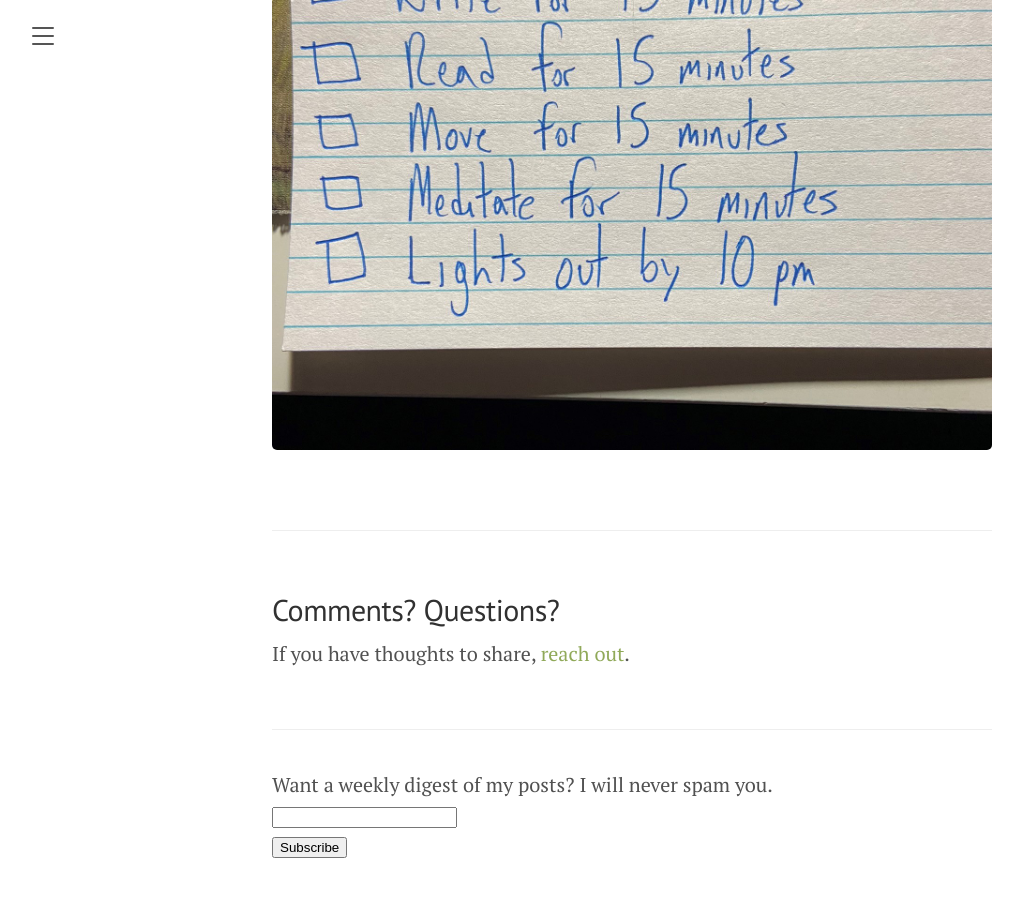
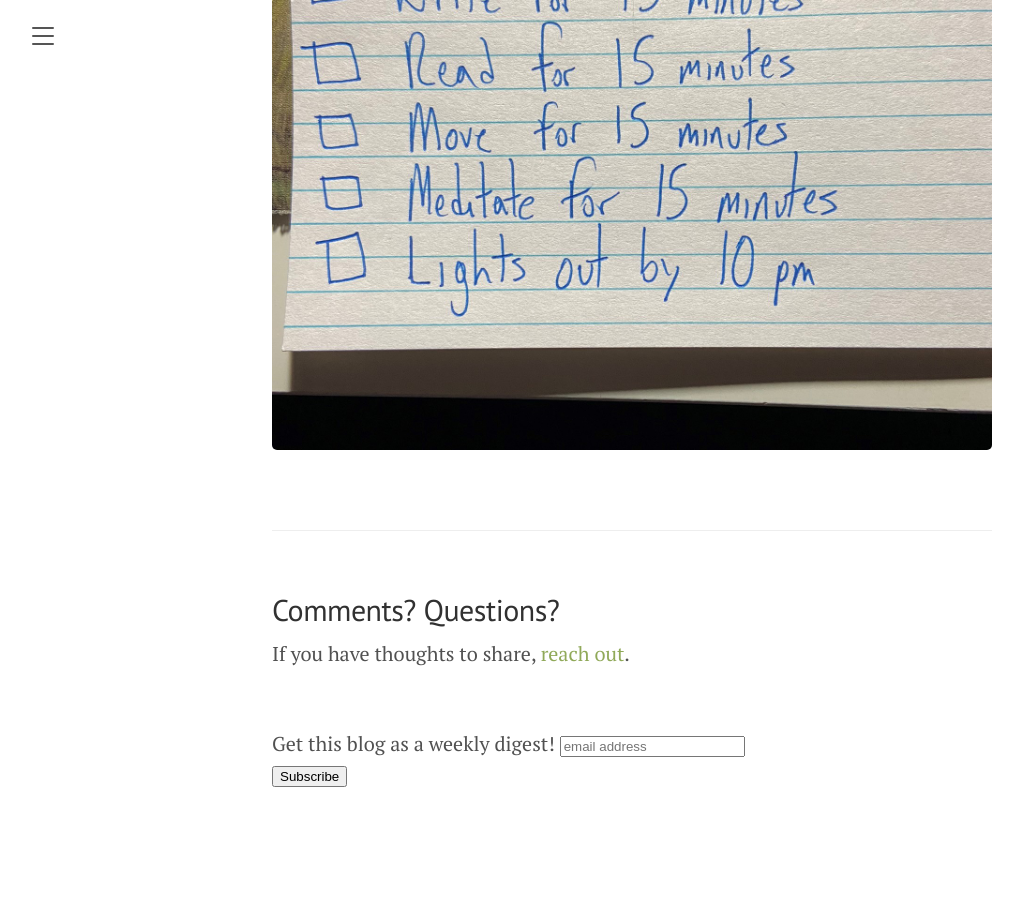
Before and after one commit to jmmoore/jmmoore.github.io, a Jekyll site: the page built from _posts/2020-06-17-Minimum-Viable-Day.md, in a window 1280 px wide and 900 px high, scrolled down 1722 px. Shown: the top 897 px of the window, without its empty margins (8-1031 px from the left). Built offline with Jekyll 4.4.1, drawn with Linux system fonts in a browser that asks for light colours; after the commit the page ends 2511 px from its top, so only the background shows below that.

Commit message:
changed mail signup link

```diff
--- a/_layouts/post.html
+++ b/_layouts/post.html
@@ -13,12 +13,17 @@ layout: default
   <p>If you have thoughts to share, <a href=/about>reach out</a>.</p>
 </div>
 
-<div class="related">
-  <form action="https://app.nouri.sh/campaigns/7001/subscribe" method="post">
-  <input type="hidden" name="notify_them" value="1"/>
-
-  <label>Want a weekly digest of my posts? I will never spam you.</label><br />
-  <input id="subscriber[email]" name="subscriber[email]" type="text" /><br />
-  <input name="commit" type="submit" value="Subscribe" />
+<!-- Begin Mailchimp Signup Form -->
+<div id="related">
+<form action="https://moorejm.us10.list-manage.com/subscribe/post?u=39be0a81b6c86befde6d2012c&amp;id=cd100f65e2" method="post" id="mc-embedded-subscribe-form" name="mc-embedded-subscribe-form" class="validate" target="_blank" novalidate>
+    <div id="mc_embed_signup_scroll">
+	<label for="mce-EMAIL">Get this blog as a weekly digest!</label>
+	<input type="email" value="" name="EMAIL" class="email" id="mce-EMAIL" placeholder="email address" required>
+    <!-- real people should not fill this in and expect good things - do not remove this or risk form bot signups-->
+    <div style="position: absolute; left: -5000px;" aria-hidden="true"><input type="text" name="b_39be0a81b6c86befde6d2012c_cd100f65e2" tabindex="-1" value=""></div>
+    <div class="clear"><input type="submit" value="Subscribe" name="subscribe" id="mc-embedded-subscribe" class="button"></div>
+    </div>
 </form>
 </div>
+
+<!--End mc_embed_signup-->
```
